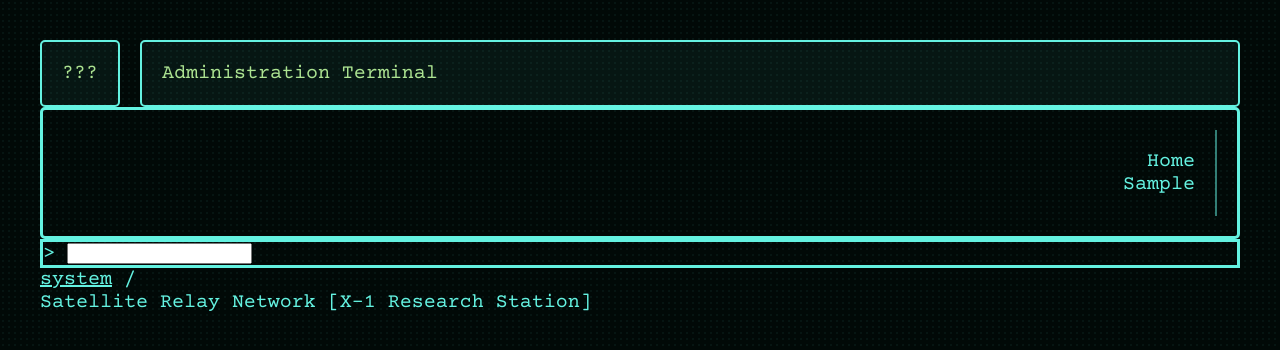
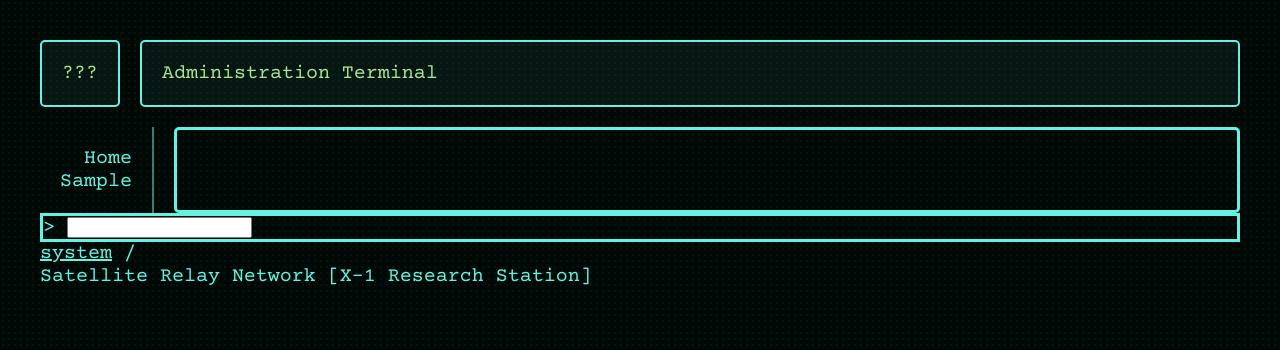
Before and after one commit to novalastix/terminal, a Node server app: page / in a window 1280 px wide. Shown: the top 350 px of the page. Run offline with Node 20, Linux system fonts and the light colour scheme.

Commit message:
cleanup css

```diff
--- a/public/css/terminal.css
+++ b/public/css/terminal.css
@@ -38,6 +38,7 @@ header
 {
     display: flex;
     gap: 1em;
+    margin-bottom: 1em;
 }
 header section
 {
@@ -56,7 +57,11 @@ header section
     flex: 1 0 0;
 }
 
-
+main
+{
+    display: flex;
+    gap: 1em;
+}
 
 nav
 {
@@ -74,7 +79,7 @@ nav ul li
     text-align: right;
 }
 
-main
+section
 {
     border: 3px solid var(--primary);
     border-radius: 5px;
--- a/views/index.ejs
+++ b/views/index.ejs
@@ -45,6 +45,7 @@
             <input type="text" name="input" id="input" autocomplete="off">
             <input type="submit" id="submit" style="display:none">
         </form>
+
         <footer>
             <div class="left"><a href="/">system</a> /</div>
             <div class="right">Satellite Relay Network [X-1 Research Station]</div>
```
